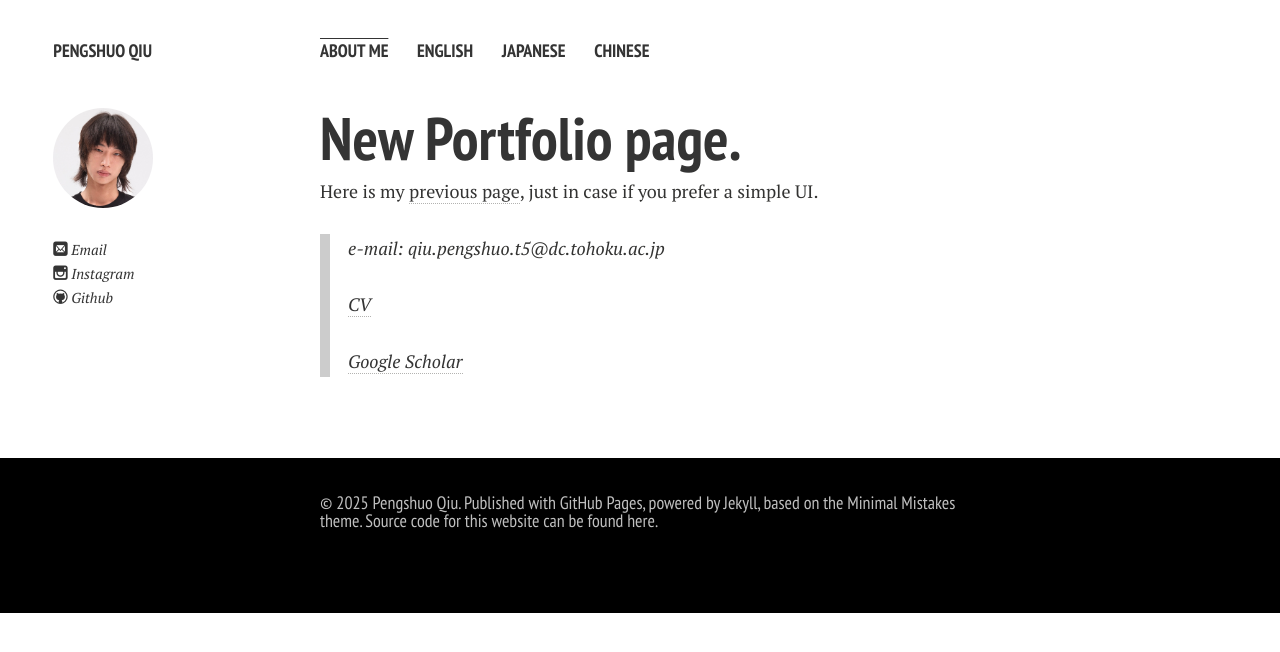
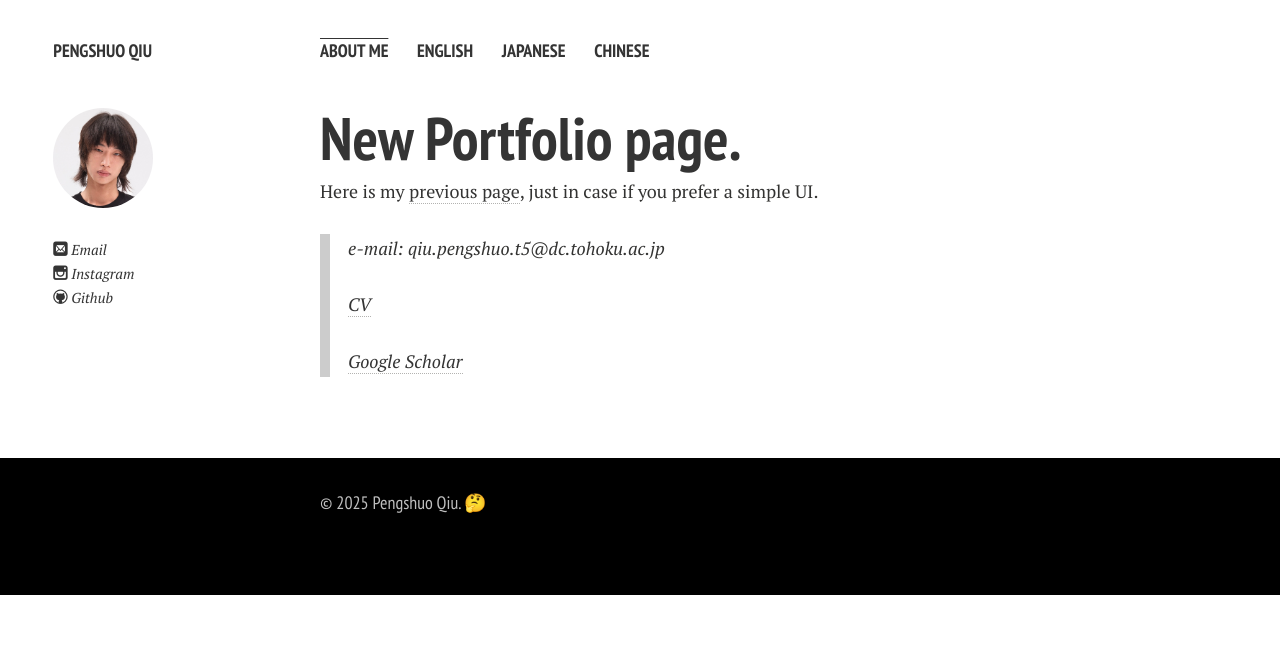
Before and after one commit to prnszz/prnszz.github.io, a Jekyll site: the page built from index.md, in a window 1280 px wide. Shown: the top 652 px of the page. Built offline with Jekyll 4.4.1, drawn with Linux system fonts in a browser that asks for light colours; nearby versions of some CDN libraries; comment, search, counter and statistics services are not loaded; a style sheet for code colours, icons or effects is not loaded; our own code applies the rules of GitHub Pages for plain Markdown files.

Commit message:
2025-01-15

```diff
--- a/_includes/footer.html
+++ b/_includes/footer.html
@@ -1,11 +1,5 @@
 <h6>&copy; {{ site.time | date: '%Y' }} {{ site.owner.name }}.
-  Published with <a href="https://pages.github.com/" rel="nofollow">GitHub Pages</a>,
-  powered by <a href="https://jekyllrb.com" rel="nofollow">Jekyll</a>,
-  based on the <a href="https://mademistakes.com/" rel="nofollow">Minimal Mistakes</a> theme.
-  Source code for this website can be found <a href="https://github.com/GuangLun2000/GuangLun2000.github.io" rel="nofollow">here</a>.
-
-  <!-- <script type="text/javascript" id="clstr_globe" src="//clustrmaps.com/globe.js?d=tGZ_4852x6Mm-PPomoo98e4y_CI8D9TmioGTO03Daik"></script> -->
-
+ 🤔
 </h6>
 
 
```
